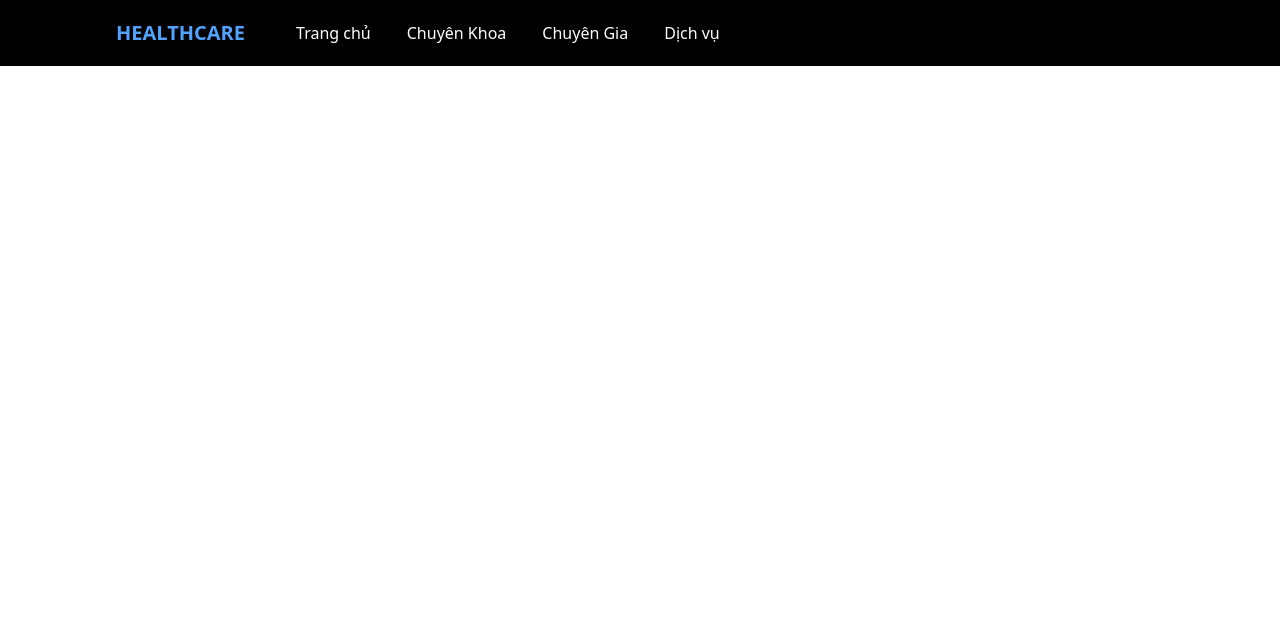
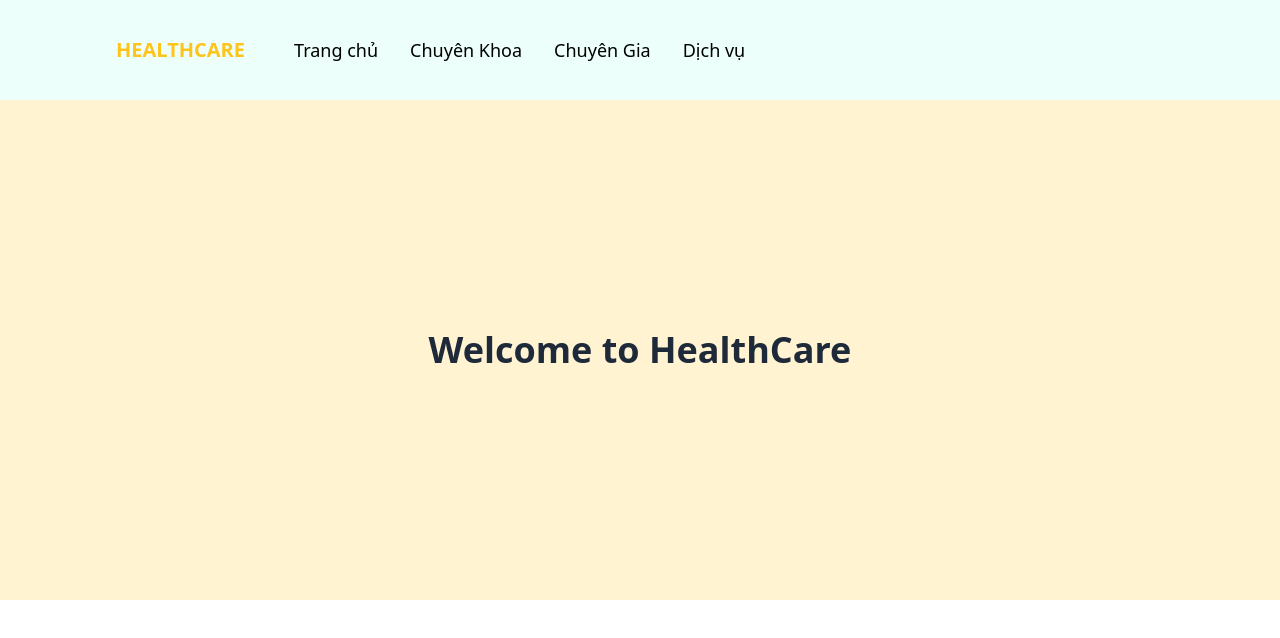
Before and after one commit to JerryHero102/do_an_healthcare, a React (Vite) app: page / in a window 1280 px wide. Shown: the top 638 px of the page. Built offline with nearby package versions, Linux system fonts and the light colour scheme.

Commit message:
add body.jsx

```diff
--- a/src/App.jsx
+++ b/src/App.jsx
@@ -1,9 +1,11 @@
 import Header from './components/Header'
+import Body from './components/Body'
 function App() {
   return (
     <>
       <div>
-        <Header></Header>
+        <Header/>
+        <Body/>
       </div>
     </>
   )
--- /dev/null
+++ b/src/components/Body.jsx
@@ -0,0 +1,8 @@
+const Body = () => {
+    return (
+        <div className="flex justify-center items-center h-[500px] bg-[#FFF3D1]">
+            <h1 className="text-4xl font-bold text-gray-800">Welcome to HealthCare</h1>
+        </div>
+    );
+}
+export default Body
--- a/src/components/Header.jsx
+++ b/src/components/Header.jsx
@@ -1,14 +1,13 @@
-
 const Header = () => {
   return (
-  <div className="p-4 bg-black flex items-center justify-between">
+  <div className="p-4 h-[100px] bg-[#EDFFFA] flex items-center justify-between">
     <div className=" flex items-center space-x-4">
-      <h1 className="text-[20px] uppercase font-bold text-blue-400 pr-[25px] pl-[100px]">HealthCare</h1>
+      <h1 className="text-[20px] uppercase font-bold text-[#FFC419] pr-[25px] pl-[100px]">HealthCare</h1>
       <nav className="flex items-center space-x-4">
-        <a href="#" className="text-white hover:text-blue-400  hover:bg-yellow-900 rounded-2xl pt-[5px] pb-[5px] pl-[10px] pr-[10px]">Trang chủ</a>
-        <a href="#" className="text-white hover:text-blue-400  hover:bg-yellow-900 rounded-2xl pt-[5px] pb-[5px] pl-[10px] pr-[10px]">Chuyên Khoa</a>
-        <a href="#" className="text-white hover:text-blue-400  hover:bg-yellow-900 rounded-2xl pt-[5px] pb-[5px] pl-[10px] pr-[10px]">Chuyên Gia</a>
-        <a href="#" className="text-white hover:text-blue-400  hover:bg-yellow-900 rounded-2xl pt-[5px] pb-[5px] pl-[10px] pr-[10px]">Dịch vụ</a>
+        <a href="#" className="text-[18px] font-medium text-black hover:text-[#FFF3D1]  hover:bg-[#FFC419] rounded-2xl pt-[5px] pb-[5px] pl-[8px] pr-[8px]">Trang chủ</a>
+        <a href="#" className="text-[18px] font-medium text-black hover:text-[#FFF3D1]  hover:bg-[#FFC419] rounded-2xl pt-[5px] pb-[5px] pl-[8px] pr-[8px]">Chuyên Khoa</a>
+        <a href="#" className="text-[18px] font-medium text-black hover:text-[#FFF3D1]  hover:bg-[#FFC419] rounded-2xl pt-[5px] pb-[5px] pl-[8px] pr-[8px]">Chuyên Gia</a>
+        <a href="#" className="text-[18px] font-medium text-black hover:text-[#FFF3D1]  hover:bg-[#FFC419] rounded-2xl pt-[5px] pb-[5px] pl-[8px] pr-[8px]">Dịch vụ</a>
       </nav>
 
     </div>
```
